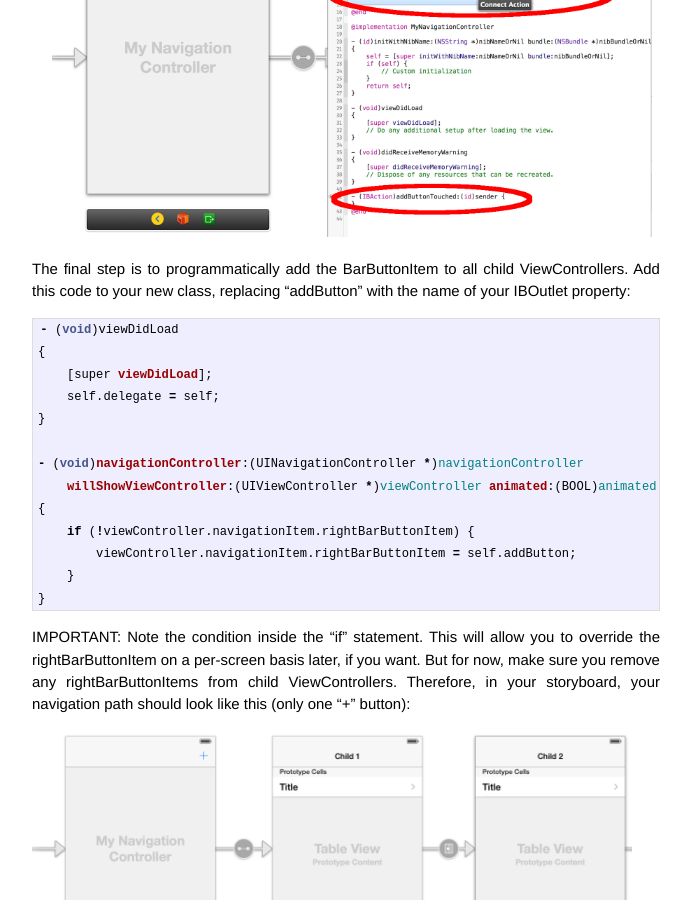
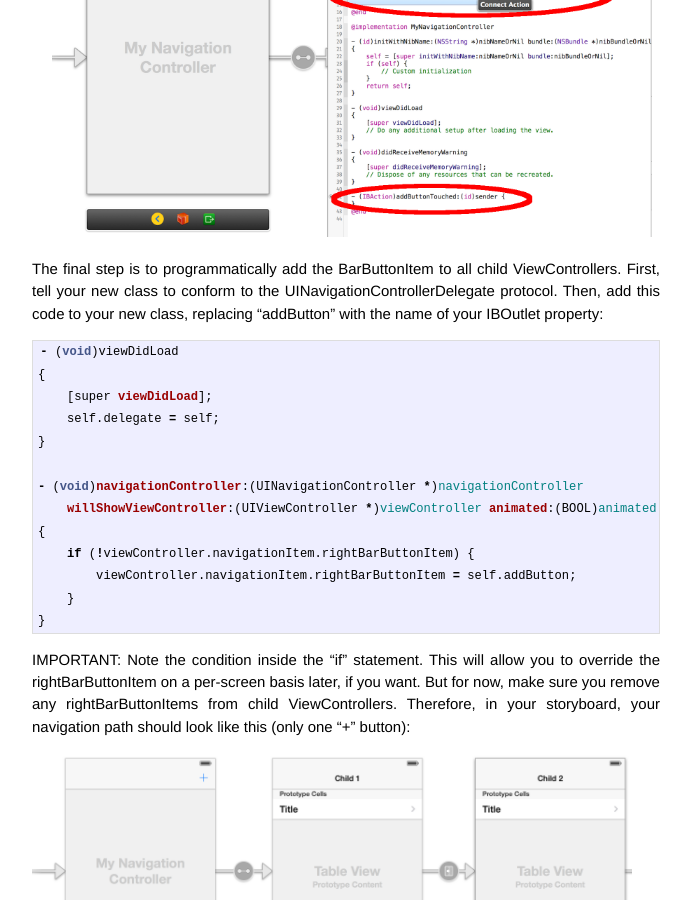
Before and after one commit to etipton/etipton.github.io, a Jekyll site: the page built from _posts/2014-02-12-ios-shared-barbuttonitems.markdown, in a window 1280 px wide and 900 px high, scrolled down 3117 px. Shown: the whole window, without its empty margins (294-985 px from the left). Built offline with Jekyll 4.4.1, drawn with Linux system fonts in a browser that asks for light colours; nearby versions of some CDN libraries; Markdown is read by kramdown in place of the engine named in the settings.

Commit message:
oops, left out a step on prior blog post

```diff
--- a/_posts/2014-02-12-ios-shared-barbuttonitems.markdown
+++ b/_posts/2014-02-12-ios-shared-barbuttonitems.markdown
@@ -71,8 +71,9 @@ and an action for the BarButtonItem.
 
     <img src="/images/connect-barbutton.png" width=600 />
 
-The final step is to programmatically add the BarButtonItem to all child ViewControllers. Add this code to your new
-class, replacing "addButton" with the name of your IBOutlet property:
+The final step is to programmatically add the BarButtonItem to all child ViewControllers. First, tell your new class to
+conform to the UINavigationControllerDelegate protocol. Then, add this code to your new class, replacing "addButton"
+with the name of your IBOutlet property:
 
 {% highlight obj-c %}
 - (void)viewDidLoad
```
